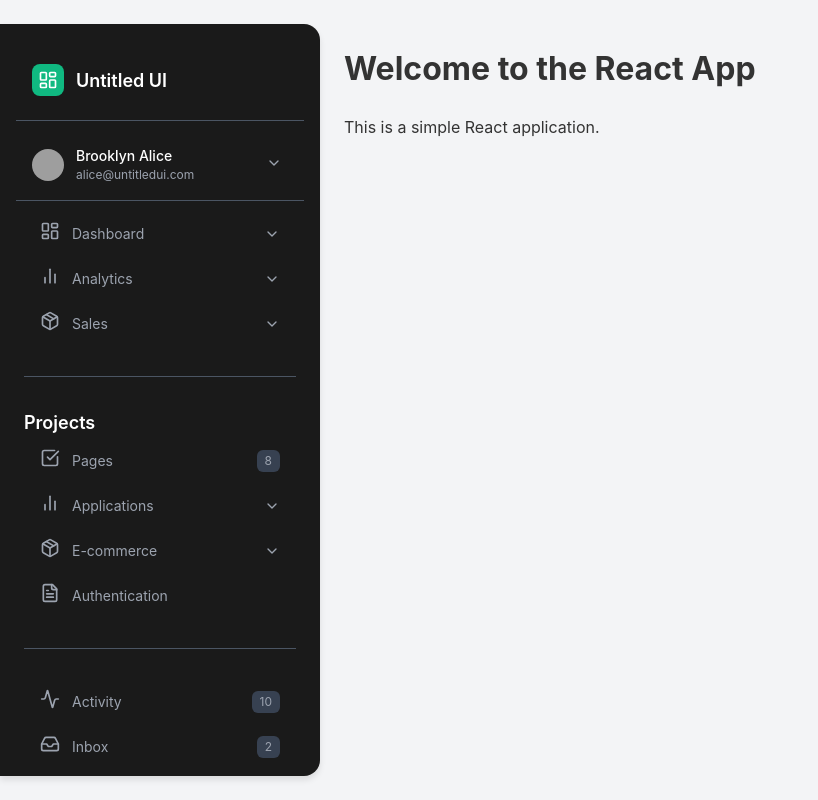
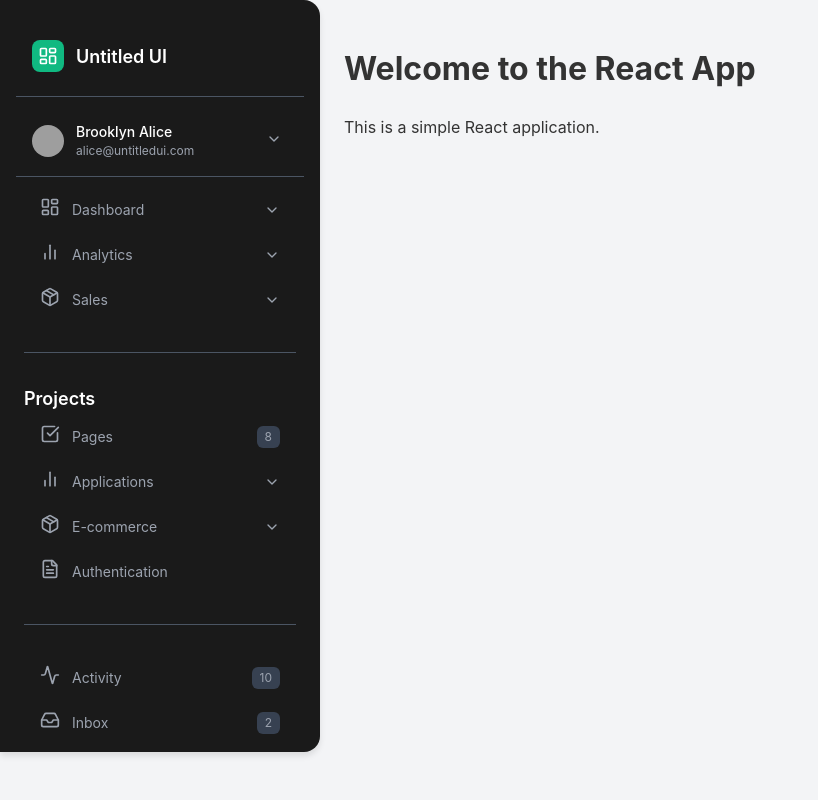
Before and after one commit to osamasabry9/Dashboard-Design, a React (Vite) app: page / in a window 1280 px wide. Shown: the whole page, without its empty margins (0-818 px from the left). Built offline with nearby package versions, Linux system fonts and the light colour scheme; grey boxes are pictures that could not be loaded.

Commit message:
feat: remove margin from sidebar for improved layout

```diff
--- a/src/layout/Sidebar/Sidebar.css
+++ b/src/layout/Sidebar/Sidebar.css
@@ -16,7 +16,6 @@
   transform: translateX(-100%);
   transition: transform 0.2s ease-in-out;
   display: flex;
-  margin:  1.5rem 0rem;
   flex-direction: column;
   border-radius: 0 1rem 1rem 0;
   backdrop-filter: blur(10px);
```
